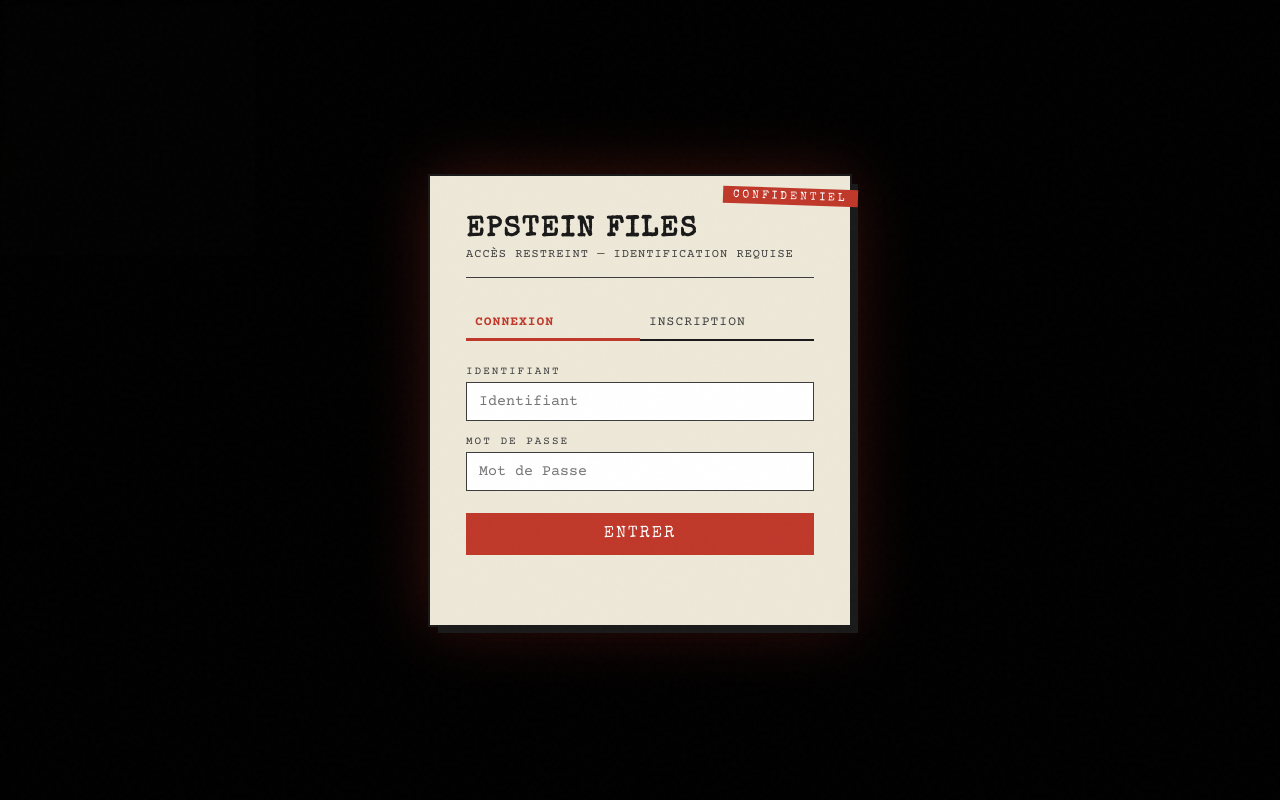
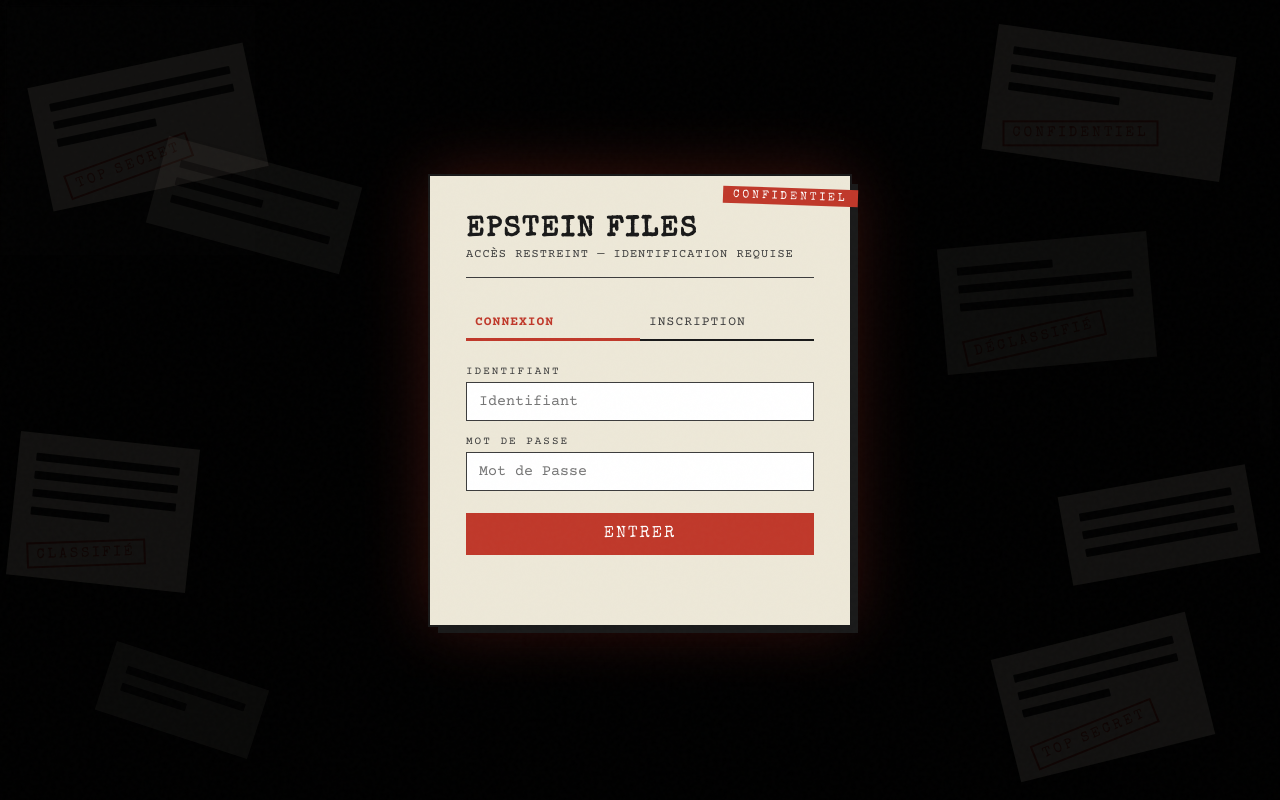
Before and after one commit to NGabbai2006/Projetweb, a website: page public/index.html in a window 1280 px wide. Drawn offline with nearby package versions, Linux system fonts and the light colour scheme.

Commit message:
Ajout éléments visuels + correction bug affichage connexion login

```diff
--- a/public/front.js
+++ b/public/front.js
@@ -54,9 +54,10 @@ btnConnexion.addEventListener('click', function() {
       pseudoConnecte = pseudo;
       idConnecte = donnees.tokenId;
       zoneMessage.textContent = 'Connexion réussie !';
-      setTimeout(() => {
+      setTimeout(() => {            // laisser le temps au message de s'afficher avant de changer d'écran
         afficherApplication();
-      }, 500); // laisser le temps au message de s'afficher avant de changer d'écran
+      }, 500);
+       zoneMessage.textContent = '';
     } else {
       zoneMessage.textContent = donnees.message;
     }
--- a/public/index.html
+++ b/public/index.html
@@ -12,6 +12,40 @@
 
   <!-- pop-up d'authentification -->
   <div id="authOverlay">
+
+    <!-- fond : documents éparpillés -->
+    <div class="auth-bg">
+      <div class="doc doc-1">
+        <div class="doc-line"></div><div class="doc-line"></div><div class="doc-line doc-short"></div>
+        <div class="doc-stamp-bg">TOP SECRET</div>
+      </div>
+      <div class="doc doc-2">
+        <div class="doc-line"></div><div class="doc-line"></div><div class="doc-line"></div><div class="doc-line doc-short"></div>
+        <div class="doc-stamp-bg">CLASSIFIÉ</div>
+      </div>
+      <div class="doc doc-3">
+        <div class="doc-line"></div><div class="doc-line doc-short"></div><div class="doc-line"></div>
+      </div>
+      <div class="doc doc-4">
+        <div class="doc-line"></div><div class="doc-line"></div><div class="doc-line doc-short"></div>
+        <div class="doc-stamp-bg">CONFIDENTIEL</div>
+      </div>
+      <div class="doc doc-5">
+        <div class="doc-line"></div><div class="doc-line"></div><div class="doc-line"></div>
+      </div>
+      <div class="doc doc-6">
+        <div class="doc-line doc-short"></div><div class="doc-line"></div><div class="doc-line"></div>
+        <div class="doc-stamp-bg">DÉCLASSIFIÉ</div>
+      </div>
+      <div class="doc doc-7">
+        <div class="doc-line"></div><div class="doc-line doc-short"></div>
+      </div>
+      <div class="doc doc-8">
+        <div class="doc-line"></div><div class="doc-line"></div><div class="doc-line doc-short"></div>
+        <div class="doc-stamp-bg">TOP SECRET</div>
+      </div>
+    </div>
+
     <div class="auth-box">
       <div class="auth-stamp">EPSTEIN FILES</div>
       <div class="auth-subtitle">ACCÈS RESTREINT — IDENTIFICATION REQUISE</div>
@@ -59,7 +93,7 @@
   <div id="mainApp">
 
     <header>
-      <div class="header-title"><img src="images/carré_epstein.png" style="width:18px; vertical-align:middle; position:relative; top: -4px;" /> EPSTEIN FILES</div>
+      <div class="header-title"><img src="images/carré_epstein.png" style="width:18px; vertical-align:middle; position:relative; top:-4px;" /> EPSTEIN FILES</div>
       <div>
         <span class="header-user">Connecté en tant que <b id="displayUsername"></b></span>
         <button class="logout-btn" id="btnDeconnexion">QUITTER</button>
--- a/public/main.css
+++ b/public/main.css
@@ -44,6 +44,56 @@ body::before {
   75%  { opacity: 0.45; }
   100% { opacity: 0.3; }
 }
+
+/* fond de la page d'authentification */
+.auth-bg {
+  position: absolute;
+  inset: 0;
+  overflow: hidden;
+  pointer-events: none;
+}
+
+.doc {
+  position: absolute;
+  background: #e8e0cc;
+  padding: 20px 18px 16px;
+  box-shadow: 2px 2px 8px rgba(0,0,0,0.6);
+  opacity: 0.07;
+  font-family: 'Courier Prime', monospace;
+}
+
+.doc-line {
+  height: 8px;
+  background: #1a1a1a;
+  margin-bottom: 10px;
+  border-radius: 1px;
+}
+
+.doc-line.doc-short {
+  width: 55%;
+}
+
+.doc-stamp-bg {
+  font-family: 'Special Elite', serif;
+  font-size: 14px;
+  letter-spacing: 3px;
+  color: #c0392b;
+  border: 2px solid #c0392b;
+  padding: 4px 8px;
+  display: inline-block;
+  margin-top: 10px;
+  transform: rotate(-8deg);
+}
+
+/* positions et rotations de chaque document */
+.doc-1  { width: 220px; top: 8%;  left: 3%;  transform: rotate(-12deg); }
+.doc-2  { width: 180px; top: 55%; left: 1%;  transform: rotate(6deg); }
+.doc-3  { width: 200px; top: 20%; left: 12%; transform: rotate(15deg); opacity: 0.05; }
+.doc-4  { width: 240px; top: 5%;  right: 4%; transform: rotate(8deg); }
+.doc-5  { width: 190px; top: 60%; right: 2%; transform: rotate(-10deg); }
+.doc-6  { width: 210px; top: 30%; right: 10%;transform: rotate(-5deg); opacity: 0.05; }
+.doc-7  { width: 160px; bottom: 8%; left: 8%; transform: rotate(18deg); opacity: 0.04; }
+.doc-8  { width: 200px; bottom: 5%; right: 6%;transform: rotate(-14deg); }
 
 /* pop-up d'authentification */
 #authOverlay {
```
